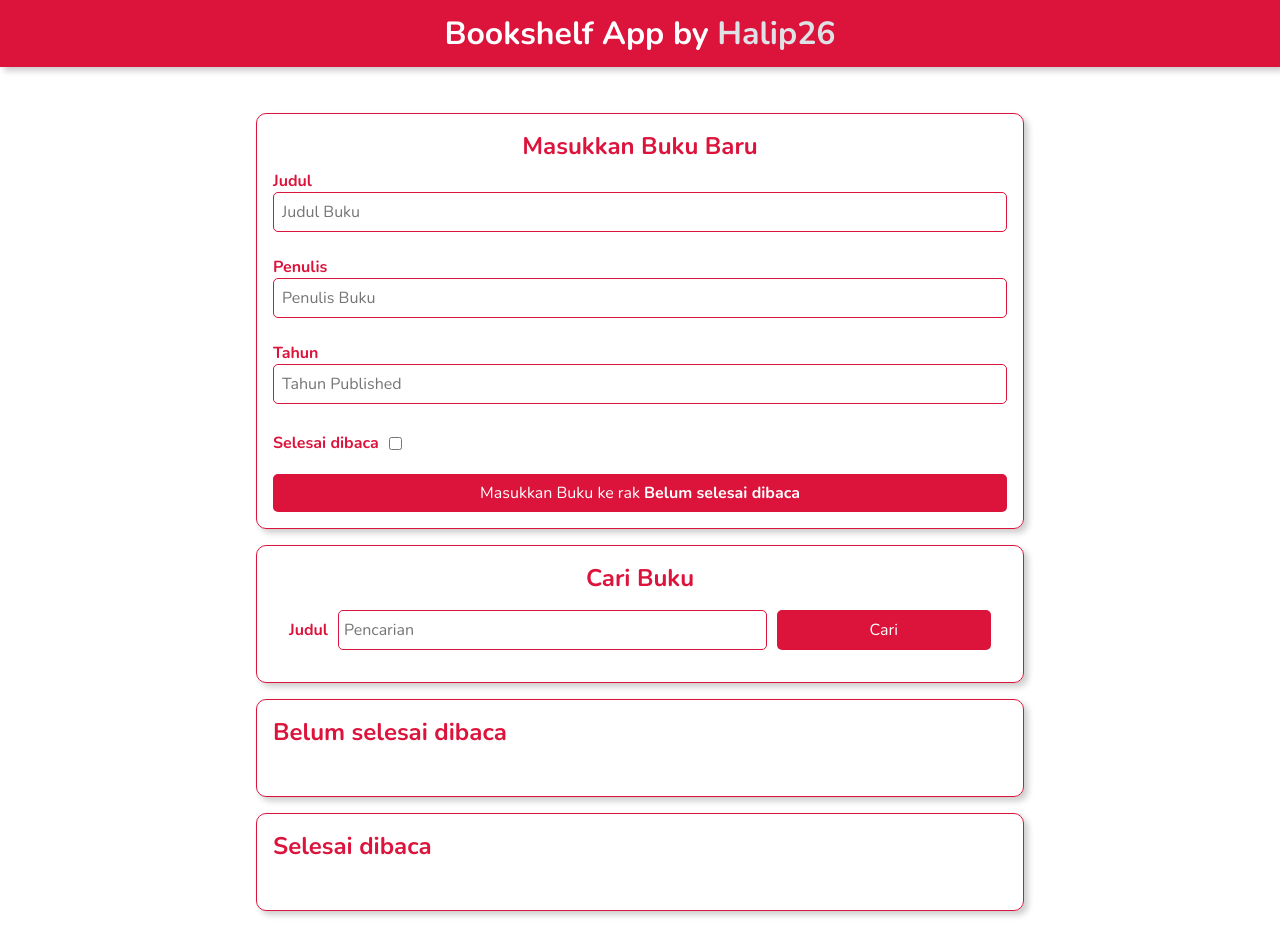
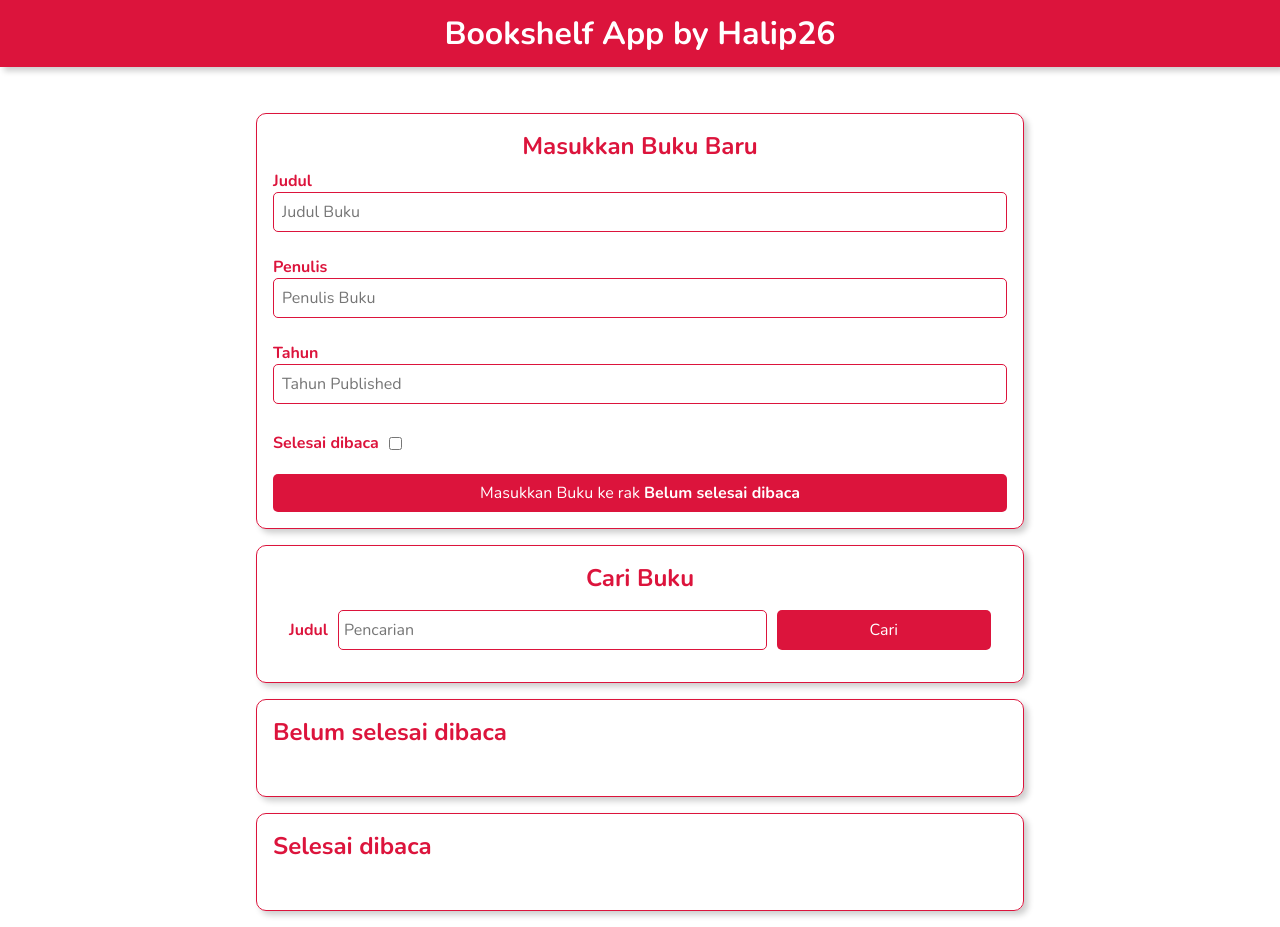
Before and after one commit to Halip26/submission-bookshelf-apps, a plain HTML site: page index.html in a window 1280 px wide. In both pictures the pointer is over the link "Halip26". Drawn offline with nearby package versions, Linux system fonts and the light colour scheme.

Commit message:
change the anchor color

```diff
--- a/css/style.css
+++ b/css/style.css
@@ -40,7 +40,7 @@ button {
 }
 
 .head_bar a:hover {
-  color: #dee2e6;
+  color: white;
   transition: 0.3s;
 }
 
```
